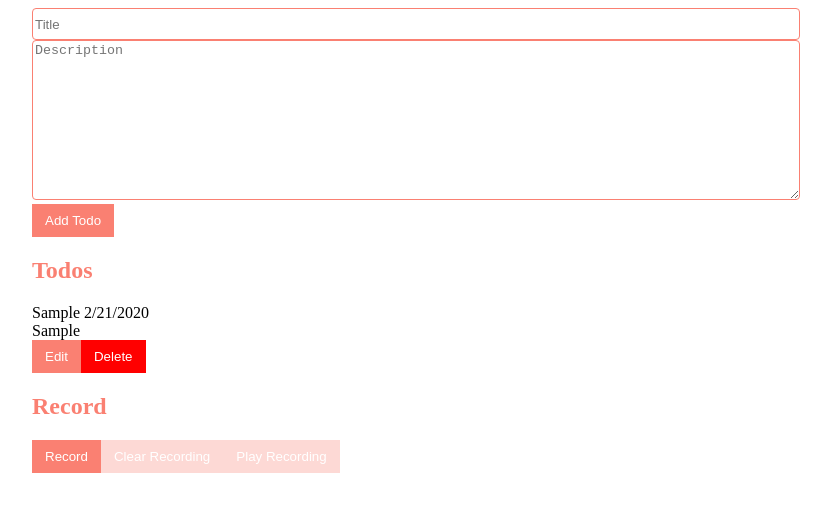
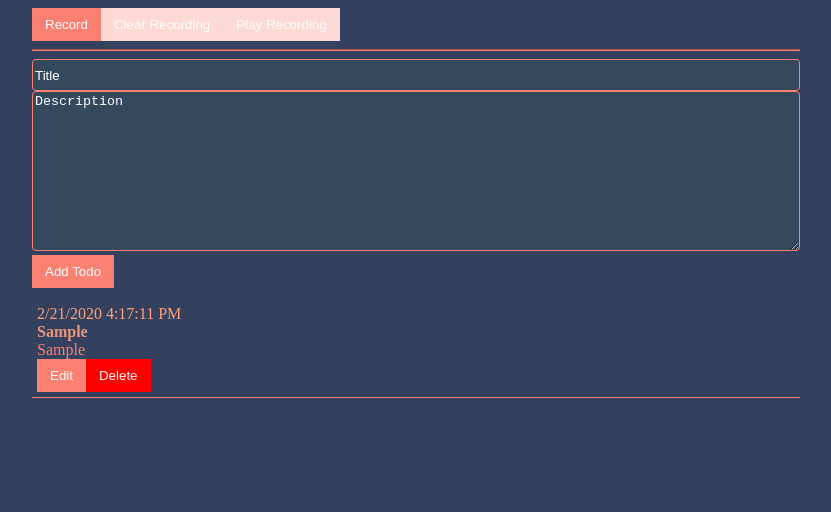
Before and after one commit to assignmentspontes/truelayer, a React app: page / in a window 1280 px wide. Both pictures are taken after typing "Sample", "Sample" into the empty fields and a click on the button "Add Todo". Shown: the top 512 px of the page, without its empty margins (224-1055 px from the left). Built offline with nearby package versions, Linux system fonts and the light colour scheme.

Commit message:
improve todo styling

```diff
--- a/src/App.css
+++ b/src/App.css
@@ -2,6 +2,10 @@
 *:after,
 *:before {
   box-sizing: border-box;
+}
+
+body {
+  background-color: #34415e;
 }
 
 .app {
@@ -19,13 +23,31 @@ input,
 textarea {
   width: 100%;
   height: 2rem;
-  background-color: white;
+  background-color: #34495e;
+  color: white;
   border: 1px solid salmon;
   border-radius: 0.25rem;
 }
 
 textarea {
   height: 10rem;
+}
+
+input:disabled,
+textarea:disabled {
+  background-color: #587ca0;
+}
+
+::-webkit-input-placeholder {
+  color: white;
+}
+
+:-ms-input-placeholder {
+  color: white;
+}
+
+::placeholder {
+  color: white;
 }
 
 button {
@@ -45,10 +67,40 @@ button.delete {
   background-color: red;
 }
 
-button:disabled.delete {
+button.delete:disabled {
   background-color: #ff6666;
 }
 
 h2 {
   color: salmon;
 }
+
+hr {
+  color: salmon;
+  border-color: salmon;
+  background-color: salmon;
+}
+
+.todo-list {
+  margin-top: 15px;
+}
+
+.todo {
+  border-bottom: 1px solid salmon;
+  padding: 2px 5px 5px;
+}
+
+.todo .date {
+  display: block;
+  color: lightsalmon;
+}
+
+.todo .name {
+  display: block;
+  font-weight: bold;
+  color: darksalmon;
+}
+
+.todo .description {
+  color: salmon;
+}
--- a/src/App.tsx
+++ b/src/App.tsx
@@ -6,8 +6,9 @@ import { Recorders } from "./components/Recorders";
 function App() {
   return (
     <div className="app">
+      <Recorders></Recorders>
+      <hr />
       <Todos></Todos>
-      <Recorders></Recorders>
     </div>
   );
 }
--- a/src/components/Recorders.tsx
+++ b/src/components/Recorders.tsx
@@ -43,7 +43,6 @@ export const Recorders: React.FC = () => {
 
   return (
     <div>
-      <h2>Record</h2>
       <RecorderButtons
         recording={isRecording}
         playing={isPlaying}
--- a/src/components/Todo.tsx
+++ b/src/components/Todo.tsx
@@ -36,5 +36,5 @@ export const Todo: React.FC<{
       </button>
     </div>
   );
-  return <div>{visibleElement}</div>;
+  return <div className="todo">{visibleElement}</div>;
 };
--- a/src/components/TodoList.tsx
+++ b/src/components/TodoList.tsx
@@ -10,7 +10,7 @@ export const TodoList: React.FC<{
   onDeleteTodo: (id: number) => void;
 }> = ({ todos, canDeleteTodo, canEditTodo, onUpdateTodo, onDeleteTodo }) => {
   return (
-    <div>
+    <div className="todo-list">
       {todos.map(t => (
         <Todo
           key={t.id}
--- a/src/components/TodoView.tsx
+++ b/src/components/TodoView.tsx
@@ -8,9 +8,11 @@ export const TodoView: React.FC<TodoModel> = ({
 }) => {
   return (
     <div>
-      <span>{name}</span> <span>{creationDate.toLocaleDateString()}</span>
-      <br />
-      <span>{description}</span>
+      <span className="date">
+        {creationDate.toLocaleDateString()} {creationDate.toLocaleTimeString()}
+      </span>
+      <span className="name">{name}</span>
+      <span className="description">{description}</span>
     </div>
   );
 };
--- a/src/components/Todos.tsx
+++ b/src/components/Todos.tsx
@@ -19,7 +19,6 @@ export const Todos: React.FC = () => {
         canEdit={!isPlayingRecording}
         onSave={(name, desc) => dispatch(createTodo(name, desc))}
       ></EditTodo>
-      <h2>Todos</h2>
       <TodoList
         todos={todos}
         canDeleteTodo={!isPlayingRecording}
```
